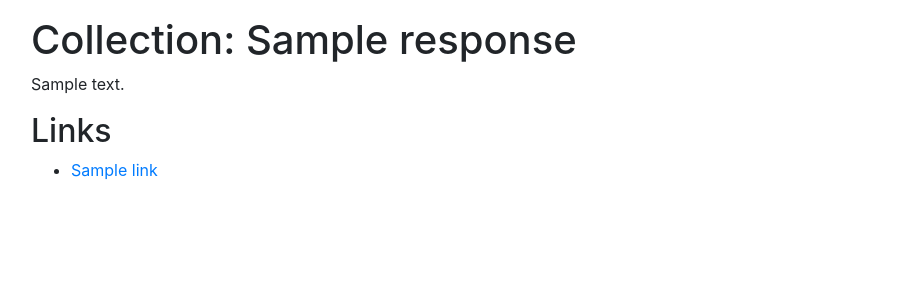
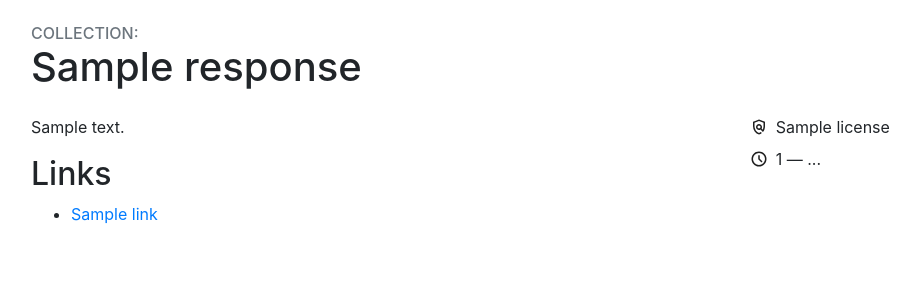
Before and after one commit to developmentseed/eoapi-devseed, a Python web app: template runtimes/eoapi/stac/eoapi/stac/templates/collection.html in a window 1280 px wide. Shown: the part 152-452 px from the top of the page, without its empty margins (8-928 px from the left). Run offline with Jinja, Linux system fonts and the light colour scheme; the template is opened without the code that fills it: most values are stand-ins (such as "Sample title", 1, 10 or a date in 2020); some libraries are stand-ins or nearby versions.

Commit message:
Add temporal and license data

```diff
--- a/runtimes/eoapi/stac/eoapi/stac/templates/collection.html
+++ b/runtimes/eoapi/stac/eoapi/stac/templates/collection.html
@@ -1,10 +1,11 @@
-{% include "header.html" %}
+{% extends "base.html" %}
 {% if params %}
   {% set urlq = url + '?' + params + '&' %}
   {% else %}
   {% set urlq = url + '?' %}
 {% endif %}
 
+{% block content %}
 <nav aria-label="breadcrumb">
   <ol class="breadcrumb bg-light">
     {% for crumb in crumbs %} {% if not loop.last %}
@@ -21,18 +22,24 @@
   </ol>
 </nav>
 
-<h1>Collection: {{ response.title or response.id }}</h1>
+<h1 class="my-4">
+  <span class="d-block text-uppercase text-muted h6 mb-0">Collection:</span>
+  {{ response.title or response.id }}
+</h1>
 
 <div class="row">
-  <div class="col-sm">
-    <p>{{ response.description or response.title or response.id }}</p>
-    {% if "keywords" in response and length(response.keywords) > 0 %}
-    <div id="keywords">
-      <p>
+  <div class="col-md-7">
+    {% if response.description %}
+    <p>{{ response.description }}</p>
+    {% endif %}
+    {% if "keywords" in response and response.keywords|length > 0 %}
+    <div class="d-flex align-items-center mb-4">
+      {% include "icons/tag.html" %}
+      <ul class="mb-0 pl-2">
         {% for keyword in response.keywords %}
-        <span class="badge badge-secondary">{{ keyword }}</span>
+        <li class="badge badge-secondary">{{ keyword }}</li>
         {% endfor %}
-      </p>
+      </lul>
     </div>
     {% endif %}
 
@@ -43,7 +50,19 @@
       {% endfor %}
     </ul>
   </div>
-  <div class="col-sm">
+  <div class="col-md-5">
+    {% if response.license %}
+    <div class="d-flex align-items-center mb-2">
+      {% include "icons/license.html" %}
+      <p class="mb-0 pl-2">{{ response.license }}</p>
+    </div>
+    {% endif %}
+    {% if response.extent and response.extent.temporal %}
+    <div class="d-flex align-items-center mb-2">
+      {% include "icons/clock.html" %}
+      <p class="mb-0 pl-2">{{ response.extent.temporal.interval.0.0 or "..." }} — {{ response.extent.temporal.interval.0.1 or "..." }}</p>
+    </div>
+    {% endif %}
     {% if response.extent and response.extent.spatial %}
     <div id="map" class="rounded" style="width: 100%; height: 400px">
       Loading...
@@ -54,7 +73,7 @@
 
 {% if response.extent and response.extent.spatial %}
 <script>
-  $(function() {
+  window.addEventListener("load", function() {
     const collection = {{ response|tojson }};
     var map = L.map('map').setView([0, 0], 1);
     map.addLayer(new L.TileLayer(
@@ -91,5 +110,4 @@
   });
 </script>
 {% endif %}
-
-{% include "footer.html" %}
+{% endblock %}
--- /dev/null
+++ b/runtimes/eoapi/stac/eoapi/stac/templates/icons/clock.html
@@ -0,0 +1 @@
+<svg xmlns="http://www.w3.org/2000/svg" height="18px" viewBox="0 -960 960 960" width="18px" fill="#1f1f1f"><path d="m612-292 56-56-148-148v-184h-80v216l172 172ZM480-80q-83 0-156-31.5T197-197q-54-54-85.5-127T80-480q0-83 31.5-156T197-763q54-54 127-85.5T480-880q83 0 156 31.5T763-763q54 54 85.5 127T880-480q0 83-31.5 156T763-197q-54 54-127 85.5T480-80Zm0-400Zm0 320q133 0 226.5-93.5T800-480q0-133-93.5-226.5T480-800q-133 0-226.5 93.5T160-480q0 133 93.5 226.5T480-160Z"/></svg>
--- /dev/null
+++ b/runtimes/eoapi/stac/eoapi/stac/templates/icons/license.html
@@ -0,0 +1 @@
+<svg xmlns="http://www.w3.org/2000/svg" height="18px" viewBox="0 -960 960 960" width="18px" fill="#1f1f1f"><path d="M480-80q-139-35-229.5-159.5T160-516v-244l320-120 320 120v244q0 85-29 163.5T688-214L560-342q-18 11-38.5 16.5T480-320q-66 0-113-47t-47-113q0-66 47-113t113-47q66 0 113 47t47 113q0 22-5.5 42.5T618-398l60 60q20-41 31-86t11-92v-189l-240-90-240 90v189q0 121 68 220t172 132q26-8 49.5-20.5T576-214l56 56q-33 27-71.5 47T480-80Zm0-320q33 0 56.5-23.5T560-480q0-33-23.5-56.5T480-560q-33 0-56.5 23.5T400-480q0 33 23.5 56.5T480-400Zm8-77Z"/></svg>
--- /dev/null
+++ b/runtimes/eoapi/stac/eoapi/stac/templates/icons/tag.html
@@ -0,0 +1 @@
+<svg xmlns="http://www.w3.org/2000/svg" height="18px" viewBox="0 -960 960 960" width="18px" fill="#1f1f1f"><path d="M856-390 570-104q-12 12-27 18t-30 6q-15 0-30-6t-27-18L103-457q-11-11-17-25.5T80-513v-287q0-33 23.5-56.5T160-880h287q16 0 31 6.5t26 17.5l352 353q12 12 17.5 27t5.5 30q0 15-5.5 29.5T856-390ZM513-160l286-286-353-354H160v286l353 354ZM260-640q25 0 42.5-17.5T320-700q0-25-17.5-42.5T260-760q-25 0-42.5 17.5T200-700q0 25 17.5 42.5T260-640Zm220 160Z"/></svg>
```
